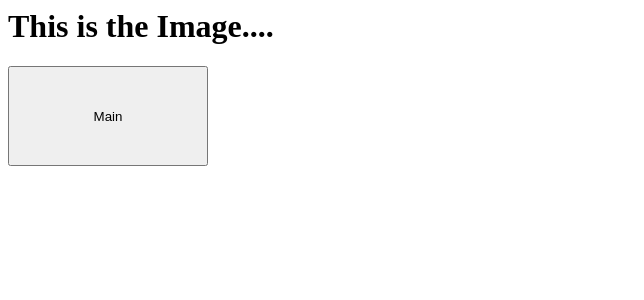
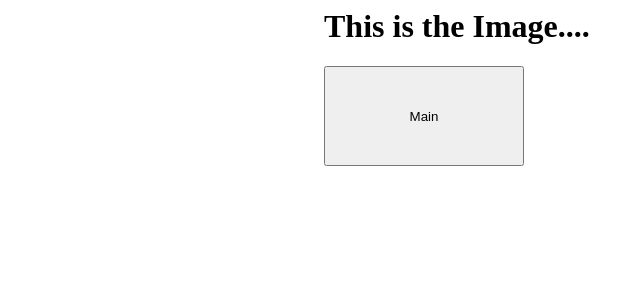
Before and after one commit to ZZhaowy/NTU, a Flask app: page /image_gpt in a window 1280 px wide. Shown: the top 300 px of the page, without its empty margins (0-644 px from the left). Run offline with Flask 3, Linux system fonts and the light colour scheme.

Commit message:
Update image_gpt.html

```diff
--- a/templates/image_gpt.html
+++ b/templates/image_gpt.html
@@ -1,5 +1,5 @@
 <style>
-  .container(width:100%;margin:auto;)
+  .container{width:100%;margin:auto;}
   @media (min-width:600px){.container{width: 80%;}}
   @media (min-width:768px){.container{width: 60%;}}
   @media (min-width:1024px){.container{width: 50%;}}
```
